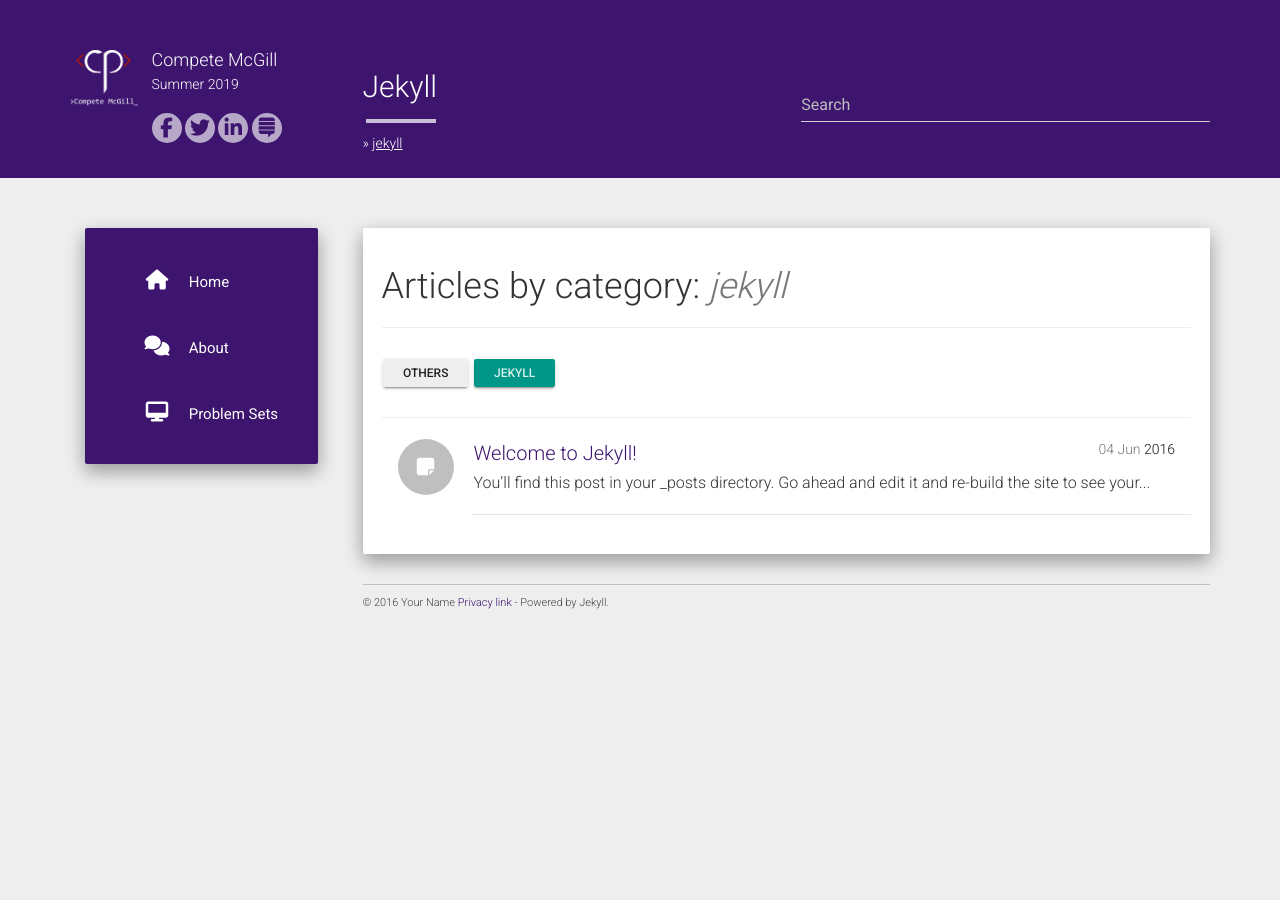
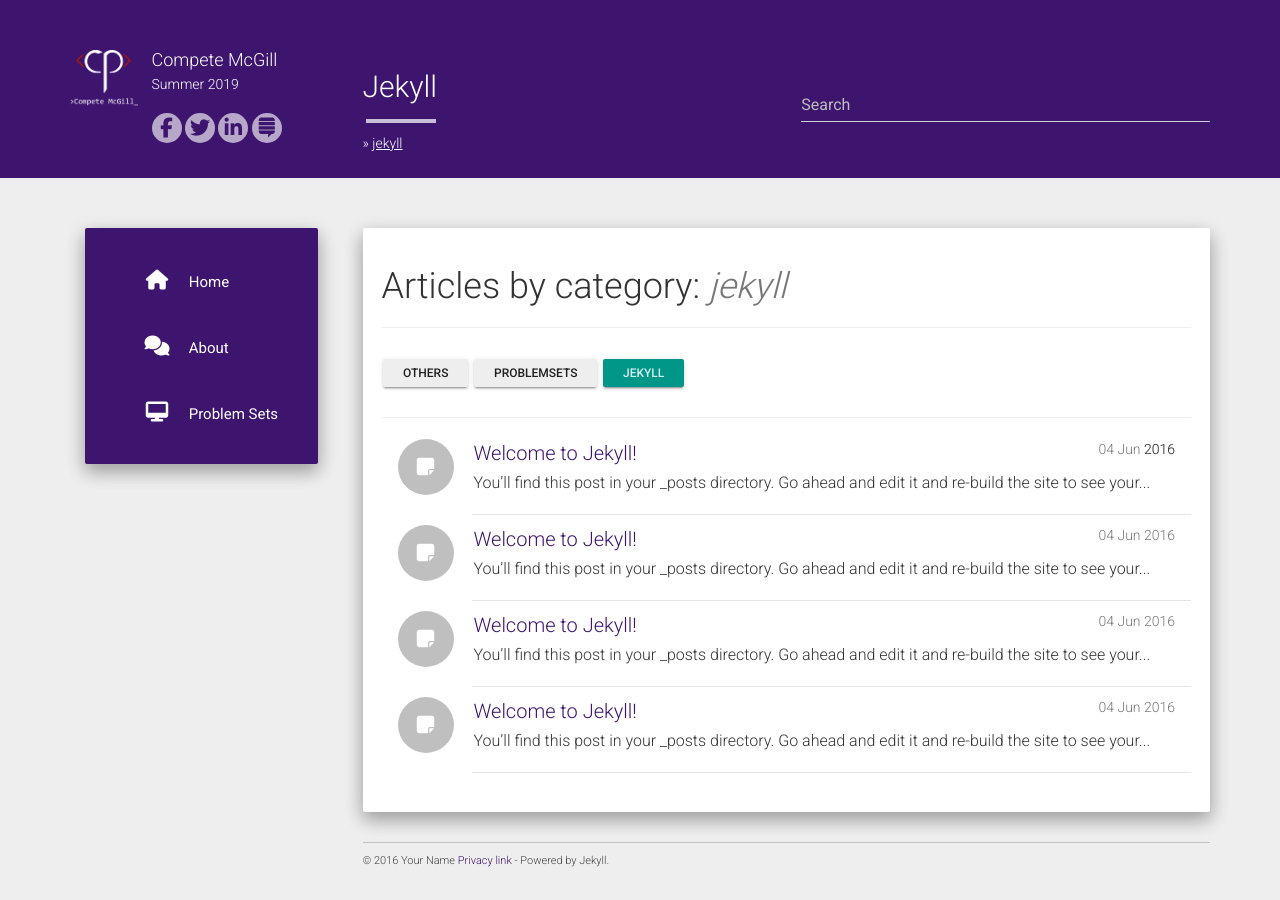
Before and after one commit to idodin/compete-summer-2019, a Jekyll site: the page built from category/jekyll.md, in a window 1280 px wide. Built offline with Jekyll 4.4.1, drawn with Linux system fonts in a browser that asks for light colours; nearby versions of some CDN libraries; comment, search, counter and statistics services are not loaded.

Commit message:
Add Posts :notebook:

```diff
--- a/_layouts/project.html
+++ b/_layouts/project.html
@@ -7,7 +7,6 @@
     {{ content }}
 
     <div class="projects row">
-    {% include project_tags.html %}
     {% for post in paginator.posts %}
     <div class="project-item col-md-4 col-sm-6 col-xs-12" data-tags='{{ post.tags | jsonify | downcase }}'>
     	<div class="well project-outer">
--- /dev/null
+++ b/problemsets/_posts/2015-07-11-welcome-to-jekyll (another copy).md
@@ -0,0 +1,29 @@
+---
+layout: post
+title:  "Welcome to Jekyll!"
+date:   2016-06-04 13:50:39
+categories: jekyll
+tags:
+  - test
+  - testst
+image: placeholder.jpg
+---
+You’ll find this post in your `_posts` directory. Go ahead and edit it and re-build the site to see your changes. You can rebuild the site in many different ways, but the most common way is to run `jekyll serve`, which launches a web server and auto-regenerates your site when a file is updated.
+
+To add new posts, simply add a file in the `_posts` directory that follows the convention `YYYY-MM-DD-name-of-post.ext` and includes the necessary front matter. Take a look at the source for this post to get an idea about how it works.
+
+Jekyll also offers powerful support for code snippets:
+
+{% highlight ruby %}
+def print_hi(name)
+  puts "Hi, #{name}"
+end
+print_hi('Tom')
+#=> prints 'Hi, Tom' to STDOUT.
+{% endhighlight %}
+
+Check out the [Jekyll docs][jekyll] for more info on how to get the most out of Jekyll. File all bugs/feature requests at [Jekyll’s GitHub repo][jekyll-gh]. If you have questions, you can ask them on [Jekyll’s dedicated Help repository][jekyll-help].
+
+[jekyll]:      http://jekyllrb.com
+[jekyll-gh]:   https://github.com/jekyll/jekyll
+[jekyll-help]: https://github.com/jekyll/jekyll-help
--- /dev/null
+++ b/problemsets/_posts/2015-07-11-welcome-to-jekyll (copy).md
@@ -0,0 +1,29 @@
+---
+layout: post
+title:  "Welcome to Jekyll!"
+date:   2016-06-04 13:50:39
+categories: jekyll
+tags:
+  - test
+  - testst
+image: placeholder.jpg
+---
+You’ll find this post in your `_posts` directory. Go ahead and edit it and re-build the site to see your changes. You can rebuild the site in many different ways, but the most common way is to run `jekyll serve`, which launches a web server and auto-regenerates your site when a file is updated.
+
+To add new posts, simply add a file in the `_posts` directory that follows the convention `YYYY-MM-DD-name-of-post.ext` and includes the necessary front matter. Take a look at the source for this post to get an idea about how it works.
+
+Jekyll also offers powerful support for code snippets:
+
+{% highlight ruby %}
+def print_hi(name)
+  puts "Hi, #{name}"
+end
+print_hi('Tom')
+#=> prints 'Hi, Tom' to STDOUT.
+{% endhighlight %}
+
+Check out the [Jekyll docs][jekyll] for more info on how to get the most out of Jekyll. File all bugs/feature requests at [Jekyll’s GitHub repo][jekyll-gh]. If you have questions, you can ask them on [Jekyll’s dedicated Help repository][jekyll-help].
+
+[jekyll]:      http://jekyllrb.com
+[jekyll-gh]:   https://github.com/jekyll/jekyll
+[jekyll-help]: https://github.com/jekyll/jekyll-help
--- /dev/null
+++ b/problemsets/_posts/2015-07-11-welcome-to-jekyll.md
@@ -0,0 +1,29 @@
+---
+layout: post
+title:  "Welcome to Jekyll!"
+date:   2016-06-04 13:50:39
+categories: jekyll
+tags:
+  - test
+  - testst
+image: placeholder.jpg
+---
+You’ll find this post in your `_posts` directory. Go ahead and edit it and re-build the site to see your changes. You can rebuild the site in many different ways, but the most common way is to run `jekyll serve`, which launches a web server and auto-regenerates your site when a file is updated.
+
+To add new posts, simply add a file in the `_posts` directory that follows the convention `YYYY-MM-DD-name-of-post.ext` and includes the necessary front matter. Take a look at the source for this post to get an idea about how it works.
+
+Jekyll also offers powerful support for code snippets:
+
+{% highlight ruby %}
+def print_hi(name)
+  puts "Hi, #{name}"
+end
+print_hi('Tom')
+#=> prints 'Hi, Tom' to STDOUT.
+{% endhighlight %}
+
+Check out the [Jekyll docs][jekyll] for more info on how to get the most out of Jekyll. File all bugs/feature requests at [Jekyll’s GitHub repo][jekyll-gh]. If you have questions, you can ask them on [Jekyll’s dedicated Help repository][jekyll-help].
+
+[jekyll]:      http://jekyllrb.com
+[jekyll-gh]:   https://github.com/jekyll/jekyll
+[jekyll-help]: https://github.com/jekyll/jekyll-help
```
Also changed, not shown: problemsets/_posts/2016-06-04-example-content (another copy).md (added, +124 -0 lines), problemsets/_posts/2016-06-04-example-content (copy).md (added, +124 -0 lines), problemsets/_posts/2016-06-04-example-content.md (added, +124 -0 lines), problemsets/_posts/2016-06-04-test-page (another copy).md (added, +28 -0 lines), problemsets/_posts/2016-06-04-test-page (copy).md (added, +28 -0 lines), problemsets/_posts/2016-06-04-test-page.md (added, +28 -0 lines).
